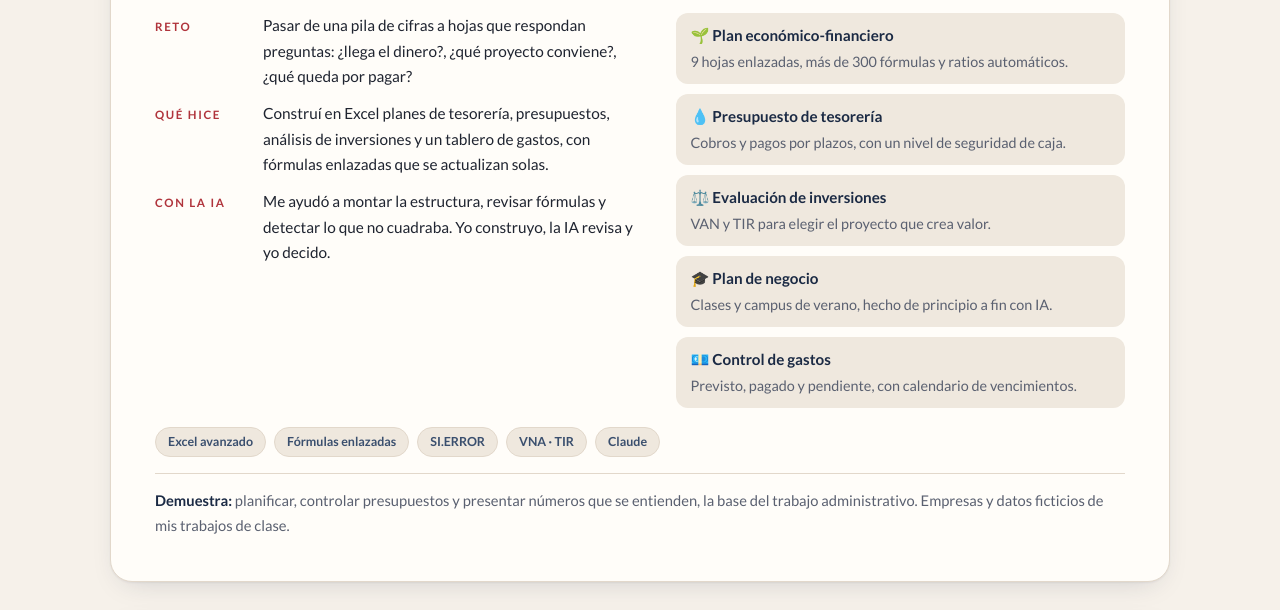
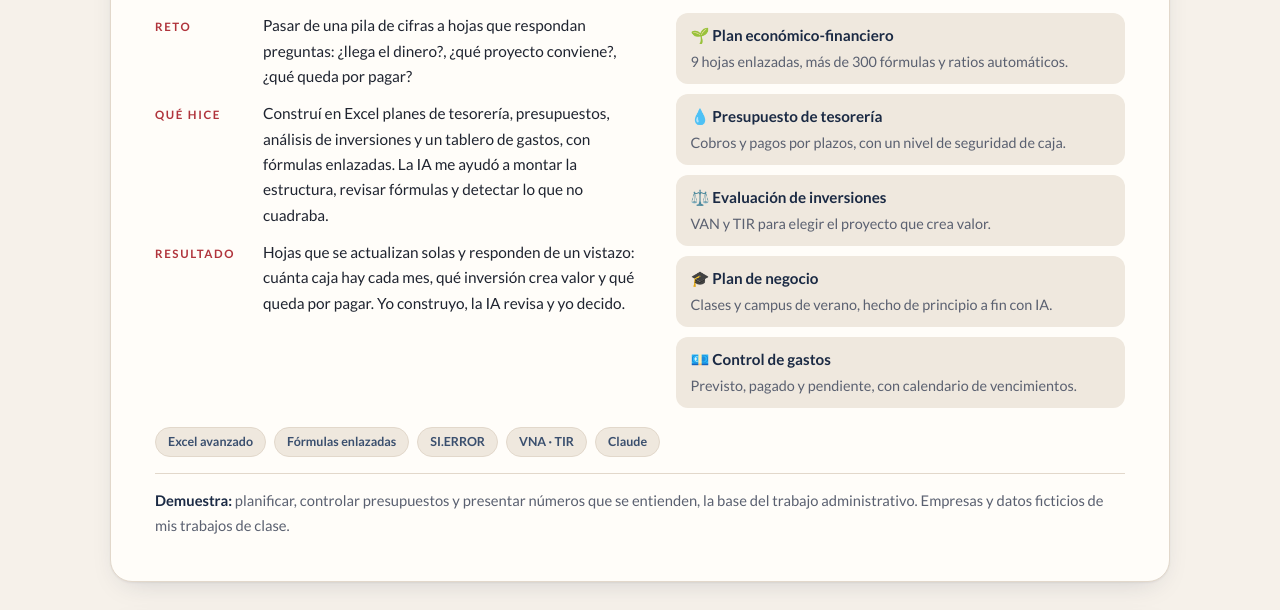
Before and after one commit to cinthiarodriguezr/Portafolio, a plain HTML site: page index.html in a window 1280 px wide. Shown: the part 5797-6407 px from the top of the page. Drawn offline with nearby package versions, Linux system fonts and the light colour scheme; a web font is replaced by a local one.

Commit message:
Excel: estructura Reto, Qué hice y Resultado
Co-Authored-By: Claude Opus 5.5 <noreply@anthropic.com>
Claude-Session: https://claude.ai/code/session_01NYGwNrTcxciZf4wBuknfsb

```diff
--- a/index.html
+++ b/index.html
@@ -539,8 +539,8 @@ footer .wrap{display:flex;flex-wrap:wrap;justify-content:space-between;gap:10px}
         <div class="xcols">
           <div class="steps">
             <div><span class="k">Reto</span><span>Pasar de una pila de cifras a hojas que respondan preguntas: ¿llega el dinero?, ¿qué proyecto conviene?, ¿qué queda por pagar?</span></div>
-            <div><span class="k">Qué hice</span><span>Construí en Excel planes de tesorería, presupuestos, análisis de inversiones y un tablero de gastos, con fórmulas enlazadas que se actualizan solas.</span></div>
-            <div><span class="k">Con la IA</span><span>Me ayudó a montar la estructura, revisar fórmulas y detectar lo que no cuadraba. Yo construyo, la IA revisa y yo decido.</span></div>
+            <div><span class="k">Qué hice</span><span>Construí en Excel planes de tesorería, presupuestos, análisis de inversiones y un tablero de gastos, con fórmulas enlazadas. La IA me ayudó a montar la estructura, revisar fórmulas y detectar lo que no cuadraba.</span></div>
+            <div><span class="k">Resultado</span><span>Hojas que se actualizan solas y responden de un vistazo: cuánta caja hay cada mes, qué inversión crea valor y qué queda por pagar. Yo construyo, la IA revisa y yo decido.</span></div>
           </div>
           <ul class="xworks">
             <li><b>🌱 Plan económico-financiero</b>9 hojas enlazadas, más de 300 fórmulas y ratios automáticos.</li>
```
